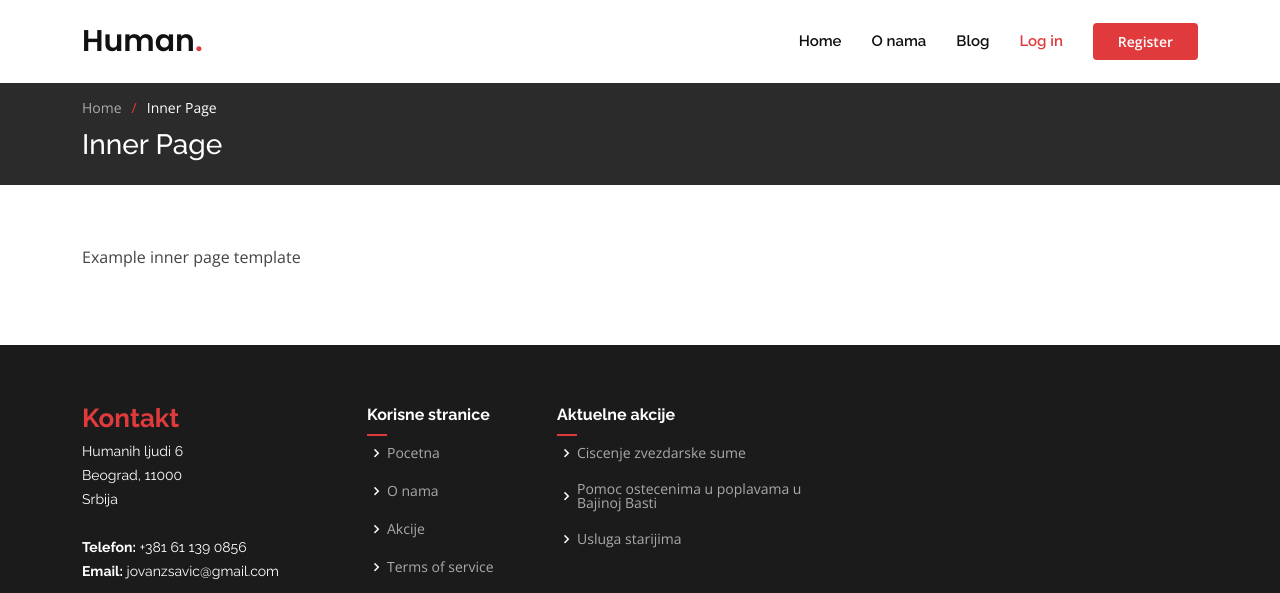
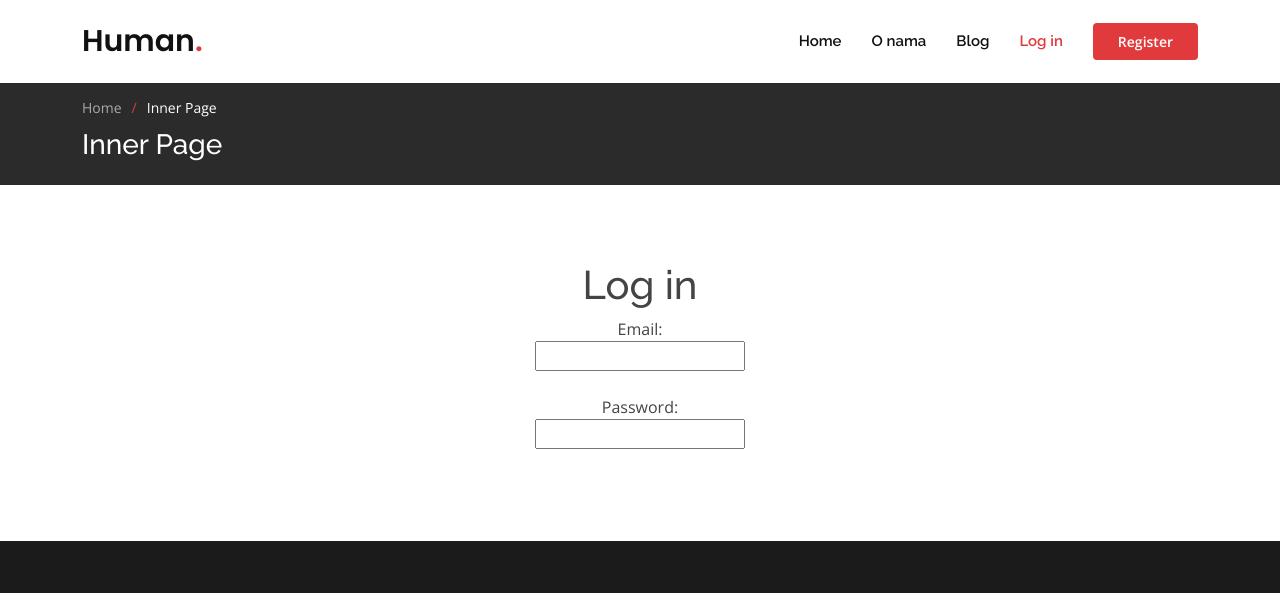
Before and after one commit to Jovan-Savic/Finale, a website: page Frontend/login.html in a window 1280 px wide. Shown: the top 593 px of the page. Drawn offline with nearby package versions, Linux system fonts and the light colour scheme.

Commit message:
rrrrrrrr

```diff
--- a/Frontend/login.html
+++ b/Frontend/login.html
@@ -75,7 +75,18 @@
     <section class="inner-page">
       <div class="container" data-aos="fade-up">
         <p>
-          Example inner page template
+          <div class="container">
+            <div class="row">
+          <div class="col-md-5 mx-auto">
+          <div id="first">
+            <div class="myform form ">
+               <div class="logo mb-3">
+                 <div class="col-md-12 text-center">  <h1>Log in</h1>
+                  Email:<br>
+                  <input type="email"></input><br><br>
+                  Password:<br>
+                  <input type="password"></input>
+            </div> </div> </div> </div> </div> </div> </div>
         </p>
       </div>
     </section>
```
